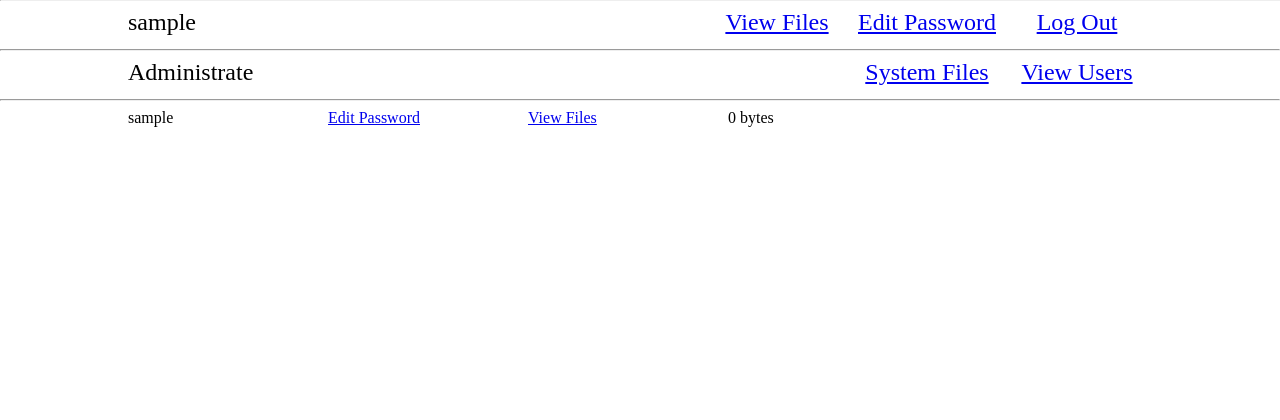
After one commit to kah-odonnell/OneDir, a Django app: page /userlist/ in a window 1280 px wide. The commit adds this page. Shown: the part 128-548 px from the top of the page. Run offline with Django 3.2, Linux system fonts and the light colour scheme; the visitor is signed in with stand-in values (Sample User, id 1); data comes from the database, SQL or seed files in the repository.

Commit message:
Added new templates and updated views for web client

```diff
--- a/OneDirServer/OneDirServer/urls.py
+++ b/OneDirServer/OneDirServer/urls.py
@@ -27,5 +27,11 @@ urlpatterns = patterns('',
     url(r'^delete/', views.delete_file),
     url(r'^activity/', views.get_activity),
     url(r'^sync/', views.get_sync_log),
-    url(r'^myprofile/', views.myprofile)
+    url(r'^myprofile/(?P<username>.*)', views.myprofile),
+    url(r'^myprofile/', views.myprofile),
+    url(r'^logoutbrowser/',views.logout_browser),
+    url(r'^password/$', views.mypassword),
+    url(r'^password/(?P<username>.*)', views.theirpassword),
+    url(r'^userlist/', views.userlist),
+    url(r'^system/', views.systemlist),
 )
--- a/OneDirServer/onedir/helpers.py
+++ b/OneDirServer/onedir/helpers.py
@@ -1,4 +1,5 @@
 from django.contrib.auth.models import User
+from onedir.models import UserAction
 from datetime import datetime
 import os
 
@@ -27,17 +28,56 @@ def getDateTime(key):
 		timestamp = datetime.strptime(key, "%Y-%m-%d %H:%M:%S.%f")
 		return timestamp
 
+def getHistory(theid):
+	history = []
+	for log in UserAction.objects.filter(user=theid):
+		user_array = [log.action, log.path, log.timestamp]
+		history.append(user_array)
+	return history
+
 def getFiles(id):
 	file_list = []
 	directory = "../uploads/" + str(id)
-	print directory
-	os.walk(directory, topdown=False)
-	for root, dirs, files in os.walk(directory, topdown=True):
-		print str(root) + "|" + str(dirs) + "|" + str(files)
-		for name in files:
-			print name
-			file_list.append(name)
-		for name in dirs:
-			print name
-			file_list.append(name + "/")
+	file_list = [getDirectoryStructure(directory)]
+	thelist = []
+	return printStructure(file_list, 0, thelist)
+
+def getDirectoryStructure(path):
+	file_list = []
+	i = 0
+	try:
+		for filename in os.listdir(path):
+			file_list.append(filename)
+			x = getDirectoryStructure(path + "/" + filename)
+			if x:
+				file_list.append(x)
+	except:
+		pass
 	return file_list
+
+def getFileSize(userid):
+    total_size = 0
+    start_path = "../uploads/" + str(userid)
+    for dirpath, dirnames, filenames in os.walk(start_path):
+        for f in filenames:
+            fp = os.path.join(dirpath, f)
+            total_size += os.path.getsize(fp)
+    return total_size
+
+def printStructure(file_list, depth, thelist):
+	whitespace = ""
+	for i in range(0, depth):
+		whitespace = whitespace + "     "
+	for item in file_list:
+		if isinstance(item, list):
+			printStructure(item, depth + 1, thelist)
+		else:
+			thelist.append(whitespace + item)
+	return thelist
+
+def isAdmin(id):
+	user = User.objects.get(id=id)
+	if user.is_superuser:
+		return True
+	else:
+		return False
--- a/OneDirServer/onedir/views.py
+++ b/OneDirServer/onedir/views.py
@@ -2,13 +2,14 @@
 import os
 import json
 import shutil
-from django.http import HttpResponse
+from django.http import HttpResponse, HttpResponseRedirect
+from django.core.urlresolvers import reverse
 from django.shortcuts import render
 from django.contrib.auth import authenticate, login, logout
 from django.contrib.auth.models import User
 from django.views.decorators.csrf import csrf_exempt
 from django.db.models.fields.files import FieldFile
-from helpers import getClientIp, userAlreadyExists, getDateTime, getFiles
+from helpers import getClientIp, userAlreadyExists, getFileSize, getDateTime, getFiles, getHistory, isAdmin
 from onedir.models import UserAction
 from django.db.models import Q
 
@@ -177,9 +178,8 @@ def get_sync_log(request):
 		username = request.user.username
 		time_of_last_sync = request.POST['timestamp']
 		user_activity = {}
-		for log in UserAction.objects.filter(
-			user__username=username,
-		).exclude(ip=getClientIp(request)):
+		for log in UserAction.objects.filter(user__username=username):
+			#.exclude(ip=getClientIp(request)):
 			user_array = [log.action, log.path]
 			user_activity[log.key] = user_array
 		json_response = json.dumps(user_activity)
@@ -199,20 +199,142 @@ def login_form(request):
 def register_form(request):
 	return render(request, "register.html")
 
-def myprofile(request):
-	if request.POST.get('username') and request.POST.get('password'):
+def logout_browser(request):
+	if request.user.is_authenticated():
+		logout(request)
+	return HttpResponseRedirect('/')
+
+def myprofile(request, username=""):
+	if request.method == 'POST':
 		username = request.POST['username']
 		password = request.POST['password']
 		user = authenticate(username=username, password=password)
 		if user is not None and user.is_active:
 			login(request, user)
-			if user.is_superuser:
-				files = getFiles(user.id)
-				return render(request, "profile.html", {'is_admin': True, 'files': files})
-			else:
-				return render(request, "profile.html", {'is_admin': False})
-		else:
+		return HttpResponseRedirect(reverse("onedir.views.myprofile"))
+
+	if request.method == 'GET':
+		user = request.user
+		if user.id is None:
 			return render(request, "login.html", {'login_failed': True, 'is_authenticated': False})
 
+	if user.is_superuser:
+		try:
+			user2 = User.objects.get(username=username)
+			return render(request, "profile.html", {
+				'is_admin': True,
+				'files': getFiles(user2.id),
+				'username': user.username,
+				'viewing': True,
+				'user2': user2.username,
+				'history': getHistory(user2.id)
+			})
+		except:
+			return render(request, "profile.html", {
+				'is_admin': True,
+				'files': getFiles(user.id),
+				'username': user.username,
+				'history': getHistory(user.id)
+			})
 	else:
-		return HttpResponse('POST with username and password to login')
+		return render(request, "profile.html", {
+			'is_admin': False,
+			'files': getFiles(user.id),
+			'username': user.username,
+			'history': getHistory(user.id)
+		})
+
+def mypassword(request):
+	if not request.user.is_authenticated:
+		return render(request, "login.html", {'login_failed': False, 'is_authenticated': False})
+	if request.method == 'POST':
+		user = request.user
+		if request.POST['password'] == request.POST['confirmpw']:
+			user.set_password(request.POST['password'])
+			user.save()
+			return render(request, "profile.html", {
+				'is_admin': isAdmin(user.id),
+				'files': getFiles(user.id),
+				'username': user.username,
+				'history': getHistory(user.id)
+			})
+		else:
+			return render(request, "password.html", {
+				'failed': True,
+				'username': user.username,
+				'is_admin': isAdmin(user.id),
+			})
+	if request.method == 'GET':
+		user = request.user
+		return render(request, "password.html", {
+			'username': user.username,
+			'is_admin': isAdmin(user.id),
+		})
+
+def theirpassword(request, username=""):
+	print "this is called"
+	if not request.user.is_authenticated:
+		return render(request, "login.html", {'login_failed': False, 'is_authenticated': False})
+	if not request.user.is_superuser:
+		return HttpResponseRedirect('/password/')
+	if request.method == 'POST':
+		if request.POST['password'] == request.POST['confirmpw']:
+			user = User.objects.get(username=request.POST['username'])
+			user.set_password(request.POST['password'])
+			user.save()
+			user = request.user
+			return render(request, "profile.html", {
+				'is_admin': isAdmin(user.id),
+				'files': getFiles(user.id),
+				'username': user.username,
+				'history': getHistory(user.id)
+			})
+		else:
+			return render(request, "password.html", {
+				'failed': True,
+				'username': user.username,
+				'is_admin': isAdmin(user.id),
+				'username2': username,
+				'viewing': True,
+			})
+	if request.method == 'GET':
+		user = request.user
+		return render(request, "password.html", {
+			'username2': username,
+			'viewing': True,
+			'username': user.username,
+			'is_admin': isAdmin(user.id),
+		})
+
+def userlist(request):
+	if not request.user.is_authenticated:
+		return render(request, "login.html", {'login_failed': False, 'is_authenticated': False})
+	if not request.user.is_superuser:
+		return HttpResponseRedirect('/myprofile/')
+	userlist = []
+	for user in User.objects.all():
+		userinfo = []
+		userinfo.append(user.username)
+		userinfo.append(getFileSize(user.id))
+		userlist.append(userinfo)
+	user = request.user
+	return render(request, "userlist.html", {
+		'username': user.username,
+		'is_admin': isAdmin(user.id),
+		'users': userlist,
+	})
+
+def systemlist(request):
+	if not request.user.is_authenticated:
+		return render(request, "login.html", {'login_failed': False, 'is_authenticated': False})
+	if not request.user.is_superuser:
+		return HttpResponseRedirect('/myprofile/')
+	system_size = getFileSize("")
+	system_files = getFiles("")
+	user = request.user
+	return render(request, "system.html", {
+		'username': user.username,
+		'is_admin': isAdmin(user.id),
+		'files': system_files,
+		'size': system_size
+	})
--- a/templates/base.html
+++ b/templates/base.html
@@ -2,10 +2,30 @@
 <html lang="en">
 <head>
     <title>{% block title %}{% endblock %}</title>
+    <style>
+    ul {
+        padding: 0px;
+    }
+    li.navbar {
+        float: right;
+        font-size: 24px;
+        text-align: center;
+    }
+    a.link {
+        display: block;
+        width: 150px;
+    }
+    div.header {
+        background-image:url('http://blogs.sacurrent.com/wp-content/uploads/2013/08/one-direction-5.jpg');
+        background-repeat:no-repeat;
+        background-position:10px -75px;
+        background-color: #CFCFCF;
+    }
+    </style>
 </head>
 <body style="margin: 0px">
 
-    <div style="padding-top: 100px;">
+    <div class="header" style="padding-top: 100px;">
     	<span style="position: relative; left: 80%; bottom: 0px; font-size: 24px;">
     		OneDir
     	</span>
@@ -15,8 +35,10 @@
     {% block menu %}
     {% endblock %}
 
+    <div style="margin: 0 auto; width: 80%;">
     {% block content %}
     {% endblock %}
+    </div>
 
     {% block footer %}
     	<div style="padding-bottom: 100px; position: absolute; bottom: 0px; left: 0px; right: 0px">
@@ -24,6 +46,7 @@
     		<center>Thanks for using OneDir.</center>
     	</div>
     {% endblock %}
+    <div style="height"
 
 </body>
 </html>
--- /dev/null
+++ b/templates/menu.html
@@ -0,0 +1,19 @@
+{% extends "base.html" %}
+
+{% block menu %}
+<ul style="list-style-type: none; margin: 0 auto; width: 80%; height: 32px;">
+	<li class="navbar" style="float: left;"><span>{{ username }}</span></li>
+	<li class="navbar"><a href="/logoutbrowser/" class="link" style="float: right">Log Out</a></li>
+	<li class="navbar"><a href="/password/" class="link">Edit Password</a></li>
+	<li class="navbar"><a href="/myprofile/" class="link">View Files</a></li>
+</ul>
+<hr>
+{% if is_admin %}
+<ul style="list-style-type: none; margin: 0 auto; width: 80%; height: 32px;">
+	<li class="navbar" style="float: left;"><span>Administrate</span></li>
+	<li class="navbar"><a href="/userlist/" class="link" style="float: right">View Users</a></li>
+	<li class="navbar"><a href="/system/" class="link">System Files</a></li>
+</ul>
+<hr>
+{% endif %}
+{% endblock %}
--- /dev/null
+++ b/templates/styles.css
@@ -0,0 +1,4 @@
+li.navbar {
+	float: right;
+	font-size: 24px;
+}
--- /dev/null
+++ b/templates/userlist.html
@@ -0,0 +1,20 @@
+{% extends "menu.html" %}
+
+{% block title %}OneDir{% endblock %}
+
+{% block content %}
+	{% for user in users %}
+		<div style="float: left; width: 200px;">{{user.0}}</div>
+		<span style="float: left; width: 200px;">
+			<a href="/password/{{user.0}}">Edit Password</a>
+		</span>
+		<span style="float: left; width: 200px;">
+			<a href="/myprofile/{{user.0}}">View Files</a>
+		</span>
+		<div style="float: left; width: 200px;">{{user.1}} bytes</div>
+		<br>
+	{% endfor %}
+{% endblock %}
+
+{% block footer %}
+{% endblock %}
```
Also changed, not shown: templates/password.html (added, +26 -0 lines), templates/profile.html (+31 -6 lines), templates/system.html (added, +15 -0 lines).
